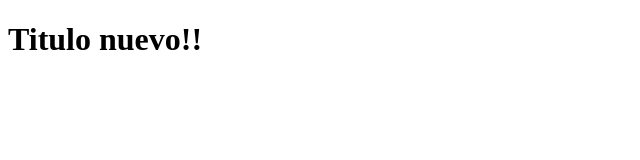
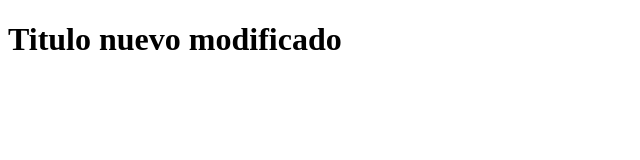
Before and after one commit to dav1012/hello-world-git, a plain HTML site: page index.html in a window 1280 px wide. Shown: the whole page, without its empty margins (0-640 px from the left). Drawn offline with Linux system fonts and the light colour scheme.

Commit message:
se modifico index nuevamente

```diff
--- a/index.html
+++ b/index.html
@@ -9,7 +9,7 @@
 <body>
 
 
-    <h1>Titulo nuevo!!</h1>
+    <h1>Titulo nuevo modificado</h1>
 
 </body>
 </html>
```
